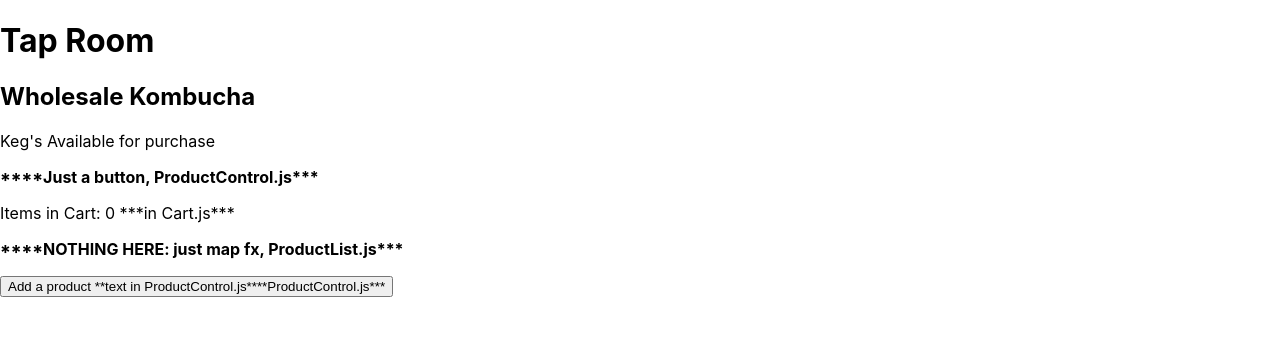
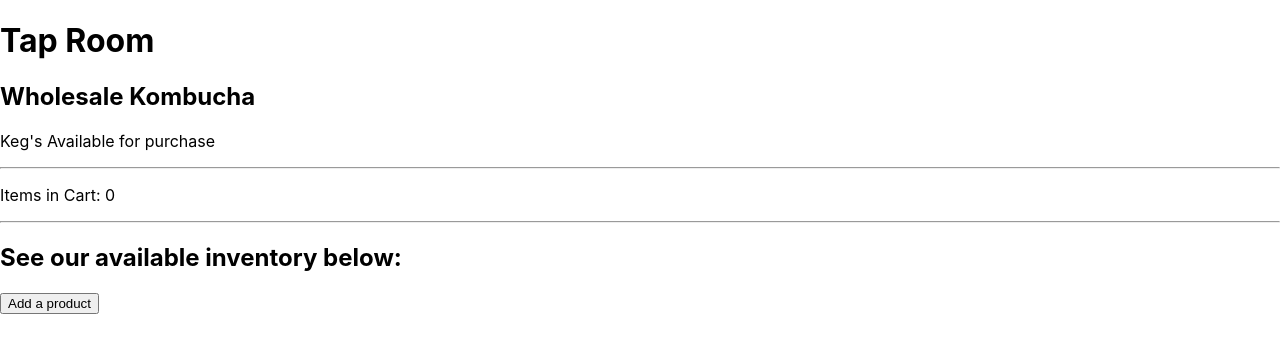
Before and after one commit to simpledimplejohn/Tap-room, a React (Create React App) app: page / in a window 1280 px wide. Shown: the top 352 px of the page. Built offline with nearby package versions, Linux system fonts and the light colour scheme.

Commit message:
remove notes

```diff
--- a/src/components/App.js
+++ b/src/components/App.js
@@ -6,6 +6,7 @@ function App(){
   return (
     <React.Fragment>
       <Header />
+      <hr/>
       <ProductControl />
     </React.Fragment>
   );
--- a/src/components/Cart.js
+++ b/src/components/Cart.js
@@ -14,7 +14,8 @@ export default function Cart(props) {
   console.log(items)
   return (
     <React.Fragment>
-        <p>Items in Cart: {totalCartItems} ***in Cart.js***</p>
+        <p>Items in Cart: {totalCartItems}</p>
+        <hr/>
     </React.Fragment>
   )
 }
--- a/src/components/EditProduct.js
+++ b/src/components/EditProduct.js
@@ -17,7 +17,6 @@ function EditProduct(props) {
 
   return (
     <React.Fragment>
-      <p><strong>****Text Here, EditProduct.js***</strong></p>
       <ReusableForm
         formSubmissionHandler={handleEditProductFormSubmission}
         formButtonText="Edit"
--- a/src/components/Header.js
+++ b/src/components/Header.js
@@ -7,7 +7,6 @@ function Header(){
       <h2>Wholesale Kombucha</h2>
       <p>Keg's Available for purchase</p>
     </React.Fragment>
-
   );
 }
 
--- a/src/components/NewProductForm.js
+++ b/src/components/NewProductForm.js
@@ -18,10 +18,9 @@ function NewProductForm(props) {
 
   return (
     <React.Fragment>
-      <p><strong>****VISIBLE, Add a new product, NewProductForm.js***</strong></p>
       <ReusableForm
         formSubmissionHandler={handleNewProductFormSubmission}
-        formButtonText="Add Product **text in NewProductForm.js"
+        formButtonText="Add Product"
         prodBool={false}
       ></ReusableForm>
     </React.Fragment>
--- a/src/components/Product.js
+++ b/src/components/Product.js
@@ -12,8 +12,8 @@ export default function Product(props) {
 
   return (
     <React.Fragment>
-      <p><strong>****Shows Product Details, subtract button, Product.js***</strong></p>
       <div onClick={() => props.whenProductClicked(props.id)}>
+        <hr/>
         <p>{props.name}</p>
         <p>
           {props.description}
@@ -22,10 +22,9 @@ export default function Product(props) {
           <li>Quantity: {props.quantity}</li>
           <li>ID: {props.id}</li>
         </ul>
-        <p><strong>****add and subtract buttons here:***</strong></p>
         <Button
           type="submit" onClick={() => props.stockPlus(prod)}>
-          Add 1 **in Product.js**
+          Add 1
         </Button>
 
         <Button
@@ -33,6 +32,7 @@ export default function Product(props) {
           {subtract}
         </Button>
       </div>
+      <hr/>
     </React.Fragment>
   );
 }
--- a/src/components/ProductControl.js
+++ b/src/components/ProductControl.js
@@ -145,17 +145,17 @@ class ProductControl extends React.Component {
         product={this.state.selectedProduct}
         editProductFunction={this.handleEditing}
       />
-      buttonText = "Head back to Product List 1x **text in ProductControl.js**"
+      buttonText = "Head back to Product List"
     } else if (this.state.selectedProduct != null) {
       visibleState = <ProductDetail
         product={this.state.selectedProduct}
         deleteProduct={this.handleDeletingProductFromList}
         editProduct={this.handleSwitchToEdit}
       />
-      buttonText = "Head back to Product List 2x **text in ProductControl.js**"
+      buttonText = "Head back to Product List"
     } else if (this.state.newProductFormVisible) {
       visibleState = <NewProductForm onNewProductCreation={this.handleAddingNewProductToList} />
-      buttonText = "Head back to Product List 3x **text in ProductControl.js**"
+      buttonText = "Head back to Product List"
     } else {
       visibleState = <ProductList
         productList={this.state.mainProductList.sort(dynamicSort("name"))
@@ -164,15 +164,14 @@ class ProductControl extends React.Component {
         addStock={this.handleAddStock}
         subtractStock={this.handleSubtractStock}
       />
-      buttonText = "Add a product **text in ProductControl.js**"
+      buttonText = "Add a product"
     }
 
     return (
       <React.Fragment>
-        <p><strong>****Just a button, ProductControl.js***</strong></p>
         <Cart items={this.state.cart}/>
         {visibleState}
-        <Button onClick={this.handleClick} variant="dark" className="mt-3 p-5">{buttonText}**ProductControl.js***</Button>
+        <Button onClick={this.handleClick} variant="dark" className="mt-3 p-5">{buttonText}</Button>
       </React.Fragment>
     )
   }
--- a/src/components/ProductDetail.js
+++ b/src/components/ProductDetail.js
@@ -7,22 +7,19 @@ function ProductDetail(props) {
 
   return (
     <React.Fragment>
-      <p>***ProductDetails.js***</p>
       <h1>{product.name}</h1>
       <p>{product.description}</p>
       <p>Quantity: {product.quantity}</p>
       <Row>
         <Col>
           <Button
-            className="btn-warning"
             onClick={() => props.editProduct(product.id)}
-          > Edit **in ProductDetail.js**</Button>
+          > Edit</Button>
         </Col>
         <Col>
           <Button
-            className="btn-danger"
             onClick={() => props.deleteProduct(product.id)}
-          > Delete **in ProductDetail.js**</Button>
+          > Delete</Button>
         </Col>
       </Row>
     </React.Fragment >
--- a/src/components/ProductList.js
+++ b/src/components/ProductList.js
@@ -5,7 +5,7 @@ import PropTypes from "prop-types"
 function ProductList(props) {
   return (
     <React.Fragment>
-      <p><strong>****NOTHING HERE: just map fx, ProductList.js***</strong></p>
+      <h2>See our available inventory below:</h2>
       {props.productList.map((product) =>
         <Product name={product.name}
           whenProductClicked={props.onProductSelection}
--- a/src/components/ReusableForm.js
+++ b/src/components/ReusableForm.js
@@ -43,7 +43,7 @@ function ReusableForm(props) {
         <Button
           variant="primary"
           type="submit">
-          {props.formButtonText} **button in ProductForm.js**
+          {props.formButtonText}
         </Button>
       </Form>
     </React.Fragment>
```
